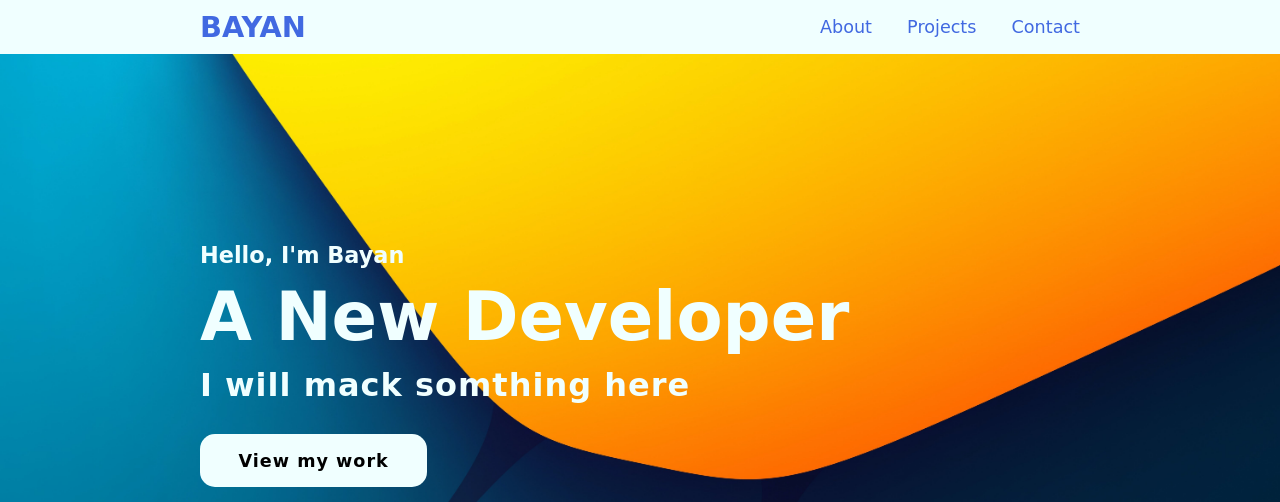
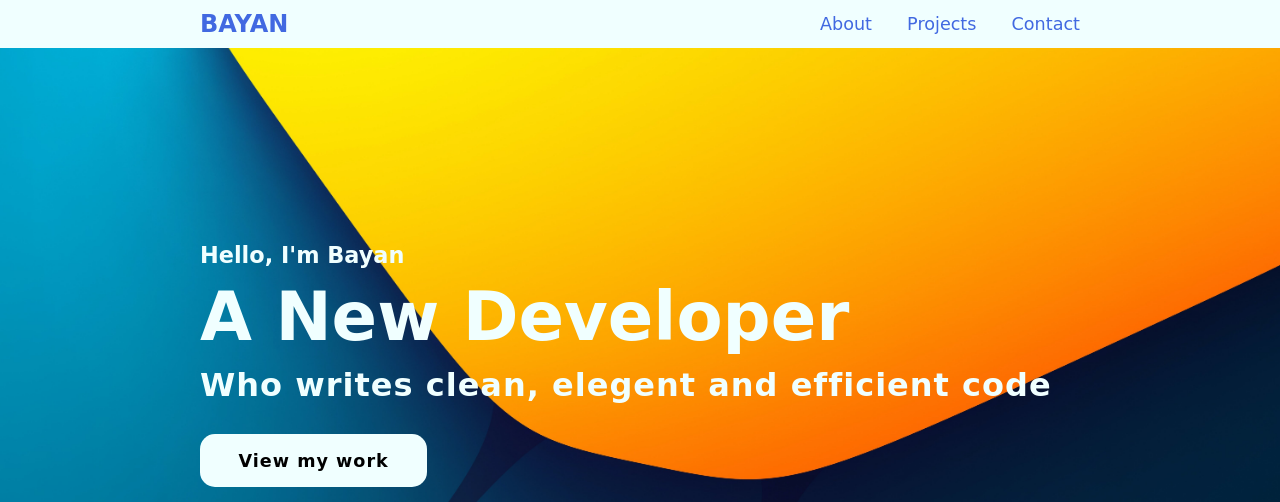
Before and after one commit to Bayhans/Portfolio, a plain HTML site: page index.html in a window 1280 px wide. Shown: the top 502 px of the page. Drawn offline with Linux system fonts and the light colour scheme; a web font is replaced by a local one.

Commit message:
a good logo

```diff
--- a/index.html
+++ b/index.html
@@ -24,7 +24,7 @@
     <section class="main">
         <div>
             <h2>Hello, I'm Bayan<br><span>A New Developer</span></h2>
-            <h3>I will mack somthing here</h3>
+            <h3>Who writes clean, elegent and efficient code</h3>
             <a href="#projects" class="mainButton">View my work</a>
             <div class="sicialIcons">
                 <a href="business@bayan.com"><i class="fa-regular fa-envelope"></i></i></a>
--- a/style.css
+++ b/style.css
@@ -27,8 +27,8 @@ header {
     text-decoration: none;
     color:royalblue;
     text-transform: uppercase;
-    font-weight: 700;
-    font-size: 1.8em;
+    font-weight: 600;
+    font-size: 1.5em;
 }
 
 .navigation a {
```
